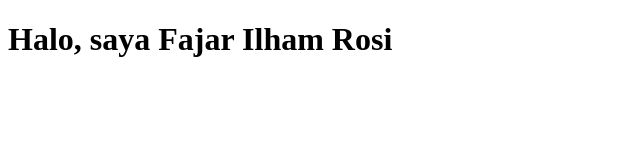
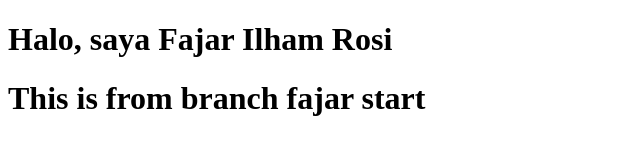
Before and after one commit to fajarrosi/task-create-repository, a plain HTML site: page index.html in a window 1280 px wide. Shown: the whole page, without its empty margins (0-640 px from the left). Drawn offline with Linux system fonts and the light colour scheme.

Commit message:
add from branch fajar
just add some text

```diff
--- a/index.html
+++ b/index.html
@@ -8,5 +8,6 @@
 </head>
 <body>
     <h1>Halo, saya Fajar Ilham Rosi</h1>
+    <h1>This is from branch fajar start</h1>
 </body>
 </html>
```
